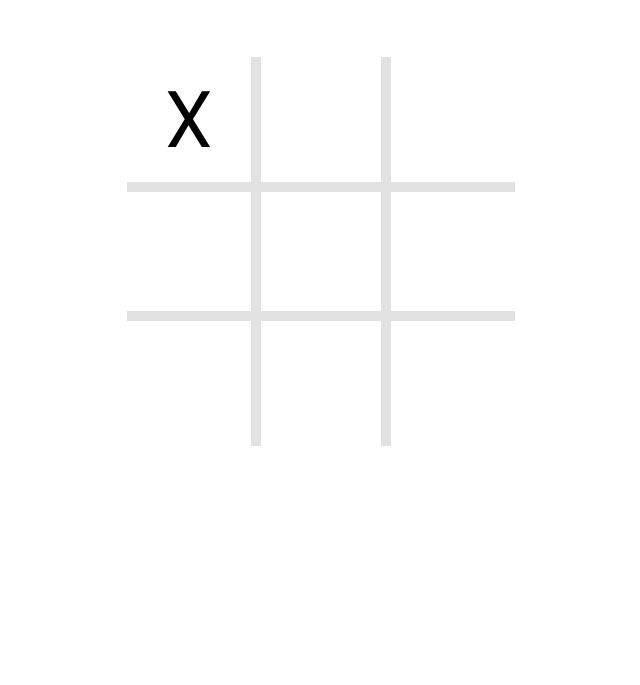
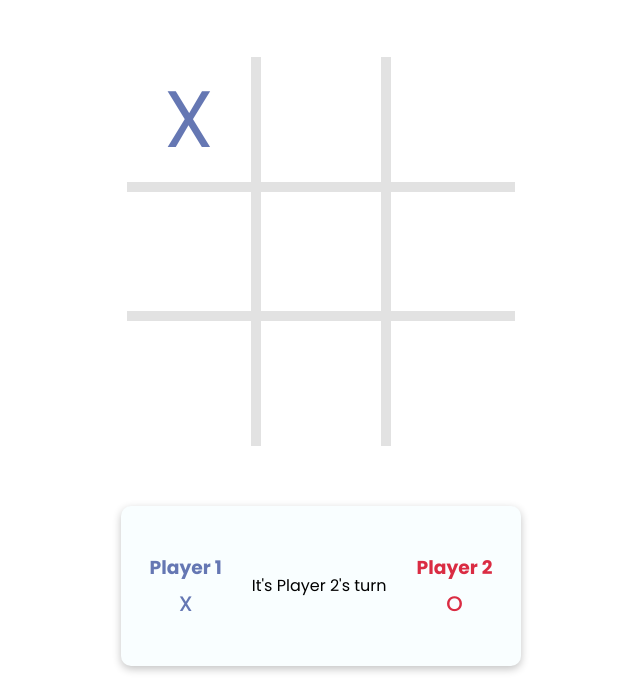
Before and after one commit to luhFraud/TicTacToe, a plain HTML site: page index.html in a window 1280 px wide. Both pictures are taken after a click on the element 510 px from the left and 236 px from the top of the page. Shown: the part 115-800 px from the top of the page, without its empty margins (319-959 px from the left). Drawn offline with Linux system fonts and the light colour scheme.

```diff
--- a/index.html
+++ b/index.html
@@ -30,10 +30,27 @@
         </table>
         <div class="winning-container" id="winning-container" style="display: none;">
             <div class="results">
-                <!--
-                <h2>Winner is Player 1</h2>
-                <p>Loser is Player 2</p>
-                -->
+
+            </div>
+        </div>
+        <div class="UI-container">
+            <div class="ui">
+                <div class="player1-info">
+                    <h3>Player 1</h3>
+                    <p>X</p>
+                </div>
+                <div class="next-turn">
+                    <div class="player1-turn" style="display: none;">
+                        <p>It's Player 1's turn</p>
+                    </div>
+                    <div class="player2-turn" style="display: none;">
+                        <p>It's Player 2's turn</p>
+                    </div>
+                </div>
+                <div class="player2-info">
+                    <h3>Player 2</h3>
+                    <p>O</p>
+                </div>
             </div>
         </div>
     </div>
--- a/script.js
+++ b/script.js
@@ -1,5 +1,10 @@
 const hover = document.querySelectorAll('.box');
 const results = document.querySelector('.results');
+const nextTurn = document.querySelector(".next-turn");
+const player1TurnMSG = document.querySelector(".player1-turn");
+const player2TurnMSG = document.querySelector(".player2-turn");
+
+player1TurnMSG.style.display = '';
 
 let winner;
 let loser;
@@ -22,18 +27,39 @@ const gameBoard = (() => {
     return {board};
 })();
 
+
+
+
+
 // Factory Function: Creates players
 const player = (name, symbol) => {
     const getName = () => name;
     const getSymbol = () => symbol;
 
     const changeTurns = () => {
+
+
         if (currentTurn === player1) {
             currentTurn = player2
             previousTurn = player1
+            player1TurnMSG.style.display = 'none';
+            player2TurnMSG.style.display = '';
+
         } else {
             currentTurn = player1
             previousTurn = player2
+            player1TurnMSG.style.display = '';
+            player2TurnMSG.style.display = 'none';
+        }
+    }
+
+    const turnMSG = () => {
+        if(currentTurn.getSymbol() = 'X') {
+           player1TurnMSG.style.display = '';
+           player2TurnMSG.style.display = 'none';
+        } else {
+            player1TurnMSG.style.display = 'none';
+           player2TurnMSG.style.display = '';
         }
     }
 
@@ -50,11 +76,11 @@ const player = (name, symbol) => {
                 let winner = currentTurn.getName();
                 let loser = previousTurn.getName();
                 const winnerH2 = document.createElement('h2');
-                winnerH2.textContent = ('Winner is ' + winner + ' !');
+                winnerH2.textContent = ( winner + " WINS!");
                 results.appendChild(winnerH2);
 
                 const loserP = document.createElement('p');
-                loserP.textContent = ('Loser is ' + loser + " :'(");
+                loserP.textContent = (loser + " LOST! :'(");
                 results.appendChild(loserP);
                 console.log('winner' , currentTurn.getSymbol())
                 document.getElementById('winning-container').style.display = '';
@@ -94,14 +120,21 @@ let previousTurn = player2;
 
 
 
+for (let i = 0; i < hover.length; i++ ) {
 
-
-for (let i = 0; i < hover.length; i++ ) {
 
     hover[i].addEventListener('click', showSymbol, { once: true})
 
     function showSymbol() {
-        hover[i].textContent = currentTurn.getSymbol();
+
+
+        if(currentTurn.getSymbol() === 'X') {
+            hover[i].style.color = 'rgb(101, 119, 179)'
+            hover[i].textContent = 'X'
+        } else {
+            hover[i].style.color = 'RGB(218, 44, 67)'
+            hover[i].textContent = 'O'
+        }
         storeSymbol();
         currentTurn.checkWinner();
         currentTurn.changeTurns();
--- a/style.css
+++ b/style.css
@@ -87,7 +87,7 @@ table tr:last-child td {
 }
 
 .winning-container {
-    background-color: rgba(0, 0, 0, 0.55);
+    background-color: rgba(0, 0, 0, 0.4);
     position: fixed;
     z-index: 100;
     width: 100%;
@@ -106,8 +106,69 @@ table tr:last-child td {
     color: rgb(72, 161, 77);
 }
 
+.results h1 {
+    margin-top: -80px;
+    font-size: 70px;
+}
+
 .results p {
     font-size: 1.5em;
     font-weight: 500;
-    color: rgb(179, 63, 64);
+    color: RGB(218, 44, 67);
 }
+
+.UI-container {
+    width: 70%;
+    margin: auto;
+}
+
+.ui {
+    display: flex;
+    align-items: center;
+    justify-content: center;
+    gap: 20px;
+    padding: 20px;
+    background-color:  RGB(249, 254, 255);
+    box-shadow: rgba(0, 0, 0, 0.24) 0px 3px 8px;
+    height: 20vh;
+    width: 400px;
+    margin: auto;
+    border-radius: 10px;
+}
+
+.player1-info {
+    text-align: center;
+    margin-right: 10px;
+}
+
+.player1-info h3 {
+    margin-bottom: 6px;
+    color: rgb(101, 119, 179);
+}
+
+.player1-info p {
+    color: rgb(101, 119, 179);
+    font-size: 21px;
+    font-weight: 500;
+}
+
+.player2-info {
+    text-align: center;
+    margin-left: 10px;
+}
+
+.player2-info h3 {
+    margin-bottom: 6px;
+    color: RGB(218, 44, 67);
+}
+
+.player2-info p {
+    color: RGB(218, 44, 67);
+    font-size: 21px;
+    font-weight: 500;
+}
+
+.next-turn {
+    font-size: 16px;
+    font-weight: 400;
+}
```
